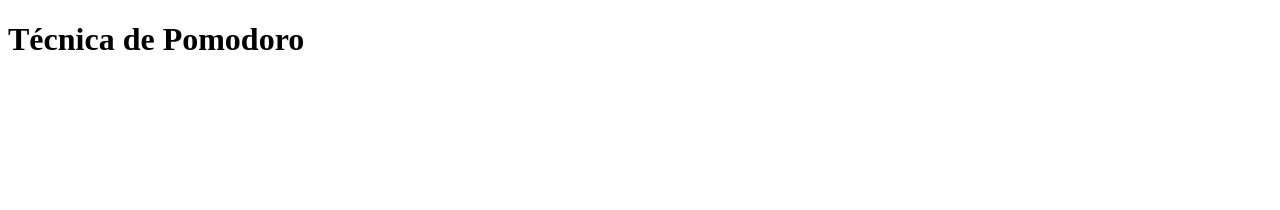
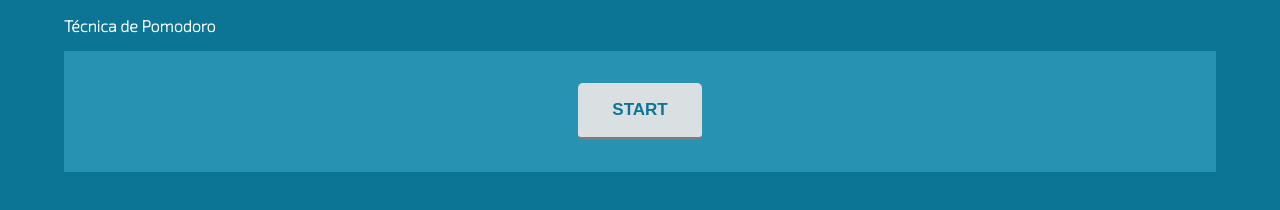
Before and after one commit to AmadeuAnjos/tecnica-pomodoro, a plain HTML site: page index.html in a window 1280 px wide. Drawn offline with Linux system fonts and the light colour scheme.

Commit message:
criando o ativador do cronometro

```diff
--- a/index.html
+++ b/index.html
@@ -5,11 +5,16 @@
     <meta charset="UTF-8">
     <meta http-equiv="X-UA-Compatible" content="IE=edge">
     <meta name="viewport" content="width=device-width, initial-scale=1.0">
+    <link rel="stylesheet" href="style.css">
     <title>Método Pomodoro</title>
 </head>
 
 <body>
-    <h1> Técnica de Pomodoro</h1>
+    <h1 class="titulo"> Técnica de Pomodoro</h1>
+
+    <div class="caixa">
+        <button id="start">START</button>
+    </div>
 
     <script src="/js/script.js"></script>
 </body>
--- a/style.css
+++ b/style.css
@@ -0,0 +1,42 @@
+@import url('https://fonts.googleapis.com/css2?family=Abel&family=Exo+2:wght@200&family=Inter:wght@600&display=swap');
+
+* {
+    margin: 0;
+    padding: 0;
+    box-sizing: border-box;
+    text-align: center;
+}
+
+body {
+    background-color: rgb(12, 116, 148);
+    color: white;
+}
+
+.titulo {
+    font-size: 1em;
+    font-family: 'Exo 2', sans-serif;
+    text-align: left;
+    margin: 1em 0 1em 5vw;
+}
+
+.caixa {
+    background-color: rgb(40, 146, 179);
+    width: 90vw;
+    padding: 2em 0;
+    margin: 0 5vw;
+}
+
+#start {
+    background: rgb(218, 224, 226);
+    border: none;
+    border-bottom: 3px solid #7c7c7c;
+    border-radius: 5px;
+    padding: 1em 2em;
+    font-size: 17px;
+    font-weight: 700;
+    color: rgb(12, 116, 148);
+}
+
+#start:hover {
+    background: rgb(184, 186, 187);
+}
```
Also changed, not shown: 1 other file.
